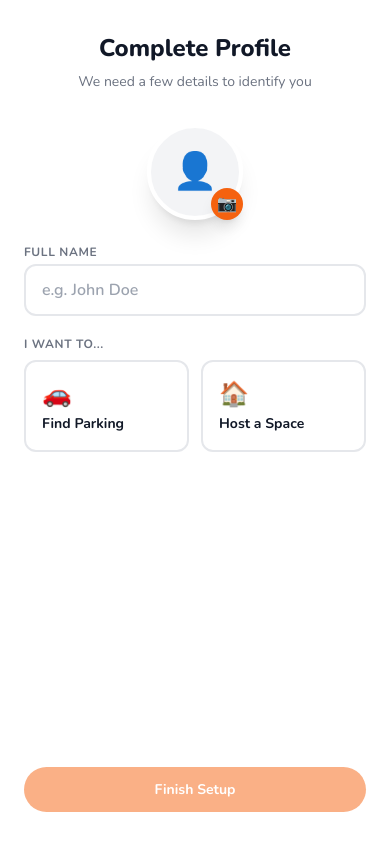
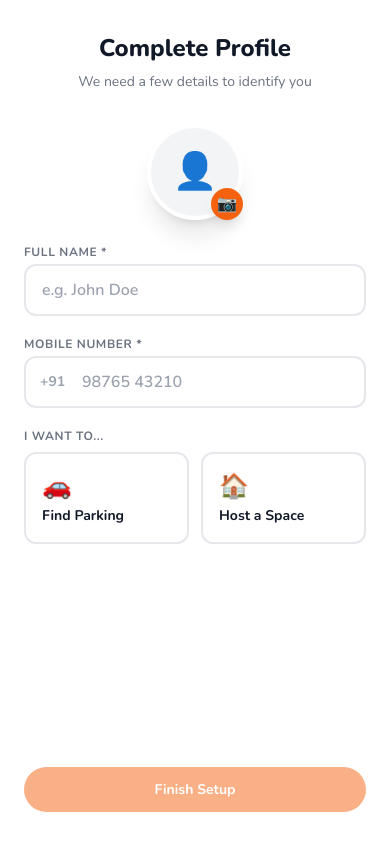
Before and after one commit to sunnyseervi/slotiq-app, a React (Vite) app: page /auth/onboarding in a window 390 px wide. Both pictures are taken after a click on the button "Setup Profile". Built offline with nearby package versions, Linux system fonts and the light colour scheme; no server answers.

Commit message:
fix: enforce mobile number strictly in onboarding and verify checkAuth on app mount

```diff
--- a/src/App.jsx
+++ b/src/App.jsx
@@ -64,7 +64,7 @@ export default function App() {
   const login = useStore(s => s.login)
 
   React.useEffect(() => {
-    useStore.getState().initStore()
+    useStore.getState().checkAuth()
   }, [])
 
   return (
--- a/src/pages/auth/OnboardingPage.jsx
+++ b/src/pages/auth/OnboardingPage.jsx
@@ -4,17 +4,24 @@ import { useStore } from '../../store/useStore'
 import { supabase } from '../../lib/supabase'
 
 export default function OnboardingPage() {
+  const { currentUser, setMode } = useStore()
+
   const [step, setStep] = useState(0) // 0: CTA, 1: Form
   const [name, setName] = useState('')
+  const [phone, setPhone] = useState(currentUser?.phone?.replace('+91', '') || '')
   const [role, setRole] = useState('')
   const [avatar, setAvatar] = useState('')
   const [loading, setLoading] = useState(false)
   const navigate = useNavigate()
 
-  const { currentUser, setMode } = useStore()
+  async function handleComplete() {
+    if (!name || !role || !phone) return
+    const cleanPhone = phone.replace(/\D/g, '')
+    if (cleanPhone.length !== 10) {
+      alert("Enter a valid 10-digit number. Only numbers allowed.")
+      return
+    }
 
-  async function handleComplete() {
-    if (!name || !role) return
     setLoading(true)
 
     // Save to Supabase
@@ -22,6 +29,7 @@ export default function OnboardingPage() {
       .from('users')
       .update({
         full_name: name,
+        phone: `+91${cleanPhone}`,
         role: role,
         avatar_url: avatar,
         profile_completed: true
@@ -30,7 +38,8 @@ export default function OnboardingPage() {
 
     setLoading(false)
     if (error) {
-      alert("Error saving profile: " + error.message)
+      if (error.code === '23505') alert("This phone number is already registered to another user.")
+      else alert("Error saving profile: " + error.message)
       return
     }
 
@@ -109,7 +118,7 @@ export default function OnboardingPage() {
             {/* Form */}
             <div className="space-y-5 flex-1">
               <div>
-                <label className="text-xs font-bold text-gray-500 uppercase tracking-wider mb-1 block">Full Name</label>
+                <label className="text-xs font-bold text-gray-500 uppercase tracking-wider mb-1 block">Full Name *</label>
                 <input
                   type="text"
                   value={name}
@@ -117,6 +126,21 @@ export default function OnboardingPage() {
                   placeholder="e.g. John Doe"
                   className="w-full border-2 border-gray-200 dark:border-gray-700 bg-white dark:bg-[#111111] dark:text-white rounded-xl px-4 py-3 font-semibold outline-none focus:border-primary transition-colors"
                 />
+              </div>
+
+              <div>
+                <label className="text-xs font-bold text-gray-500 uppercase tracking-wider mb-1 block">Mobile Number *</label>
+                <div className="relative">
+                  <span className="absolute left-4 top-1/2 -translate-y-1/2 text-gray-400 font-bold text-sm">+91</span>
+                  <input
+                    type="tel"
+                    maxLength={10}
+                    value={phone}
+                    onChange={e => setPhone(e.target.value.replace(/\D/g, ''))}
+                    placeholder="98765 43210"
+                    className="w-full pl-14 pr-4 py-3 border-2 border-gray-200 dark:border-gray-700 bg-white dark:bg-[#111111] dark:text-white rounded-xl font-semibold outline-none focus:border-primary transition-colors"
+                  />
+                </div>
               </div>
 
               <div>
@@ -143,7 +167,7 @@ export default function OnboardingPage() {
             <div className="mt-8">
               <button
                 onClick={handleComplete}
-                disabled={!name.trim() || !role || loading}
+                disabled={!name.trim() || !role || phone.length < 10 || loading}
                 className="btn-primary w-full"
               >
                 {loading ? 'Saving...' : 'Finish Setup'}
```
